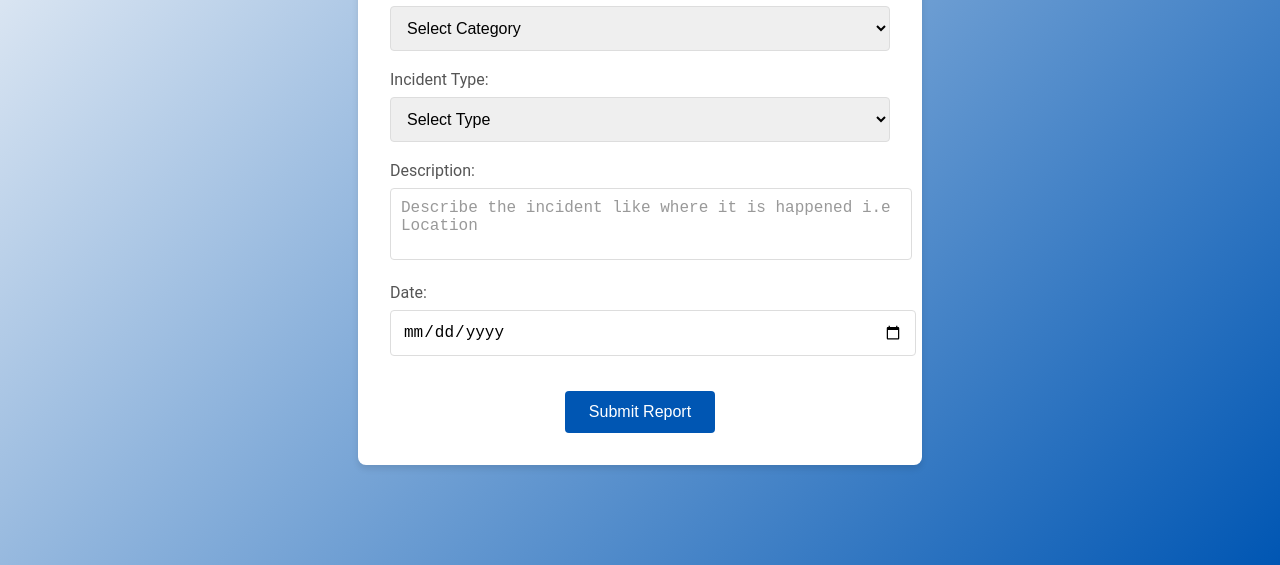
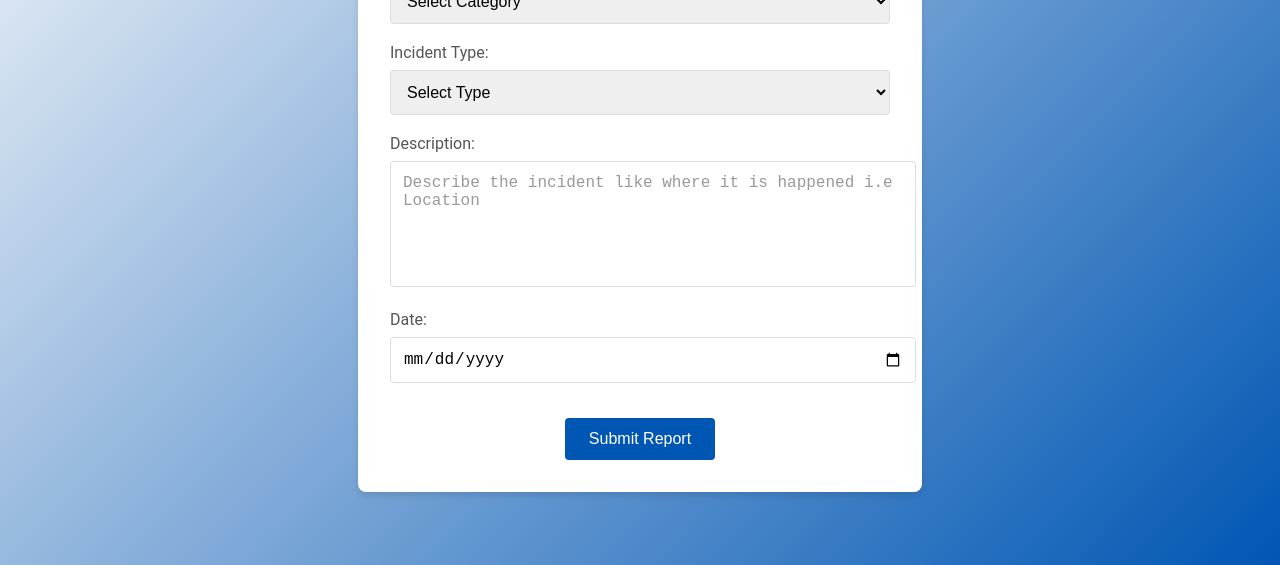
Before and after one commit to janaki799/incident-reporting-system, a website: page report.html in a window 1280 px wide. Shown: the part 235-800 px from the top of the page. Drawn offline with Linux system fonts and the light colour scheme.

Commit message:
Update style.css

```diff
--- a/style.css
+++ b/style.css
@@ -142,14 +142,13 @@ textarea:focus {
     color: #333;
 }
 textarea {
-    width: 100%;
-    padding: 10px;
+  resize: none;
+    min-height: 100px;
+    height: auto;
+    padding: 0.75rem;
     border: 1px solid #ddd;
     border-radius: 4px;
     font-size: 1rem;
-    resize: none;  /* Disable manual resizing */
-    min-height: 50px;  /* Set the initial height */
-    overflow: hidden;  /* Hide scrollbar */
 }
 
 /* Optional: Add focus effect */
```
